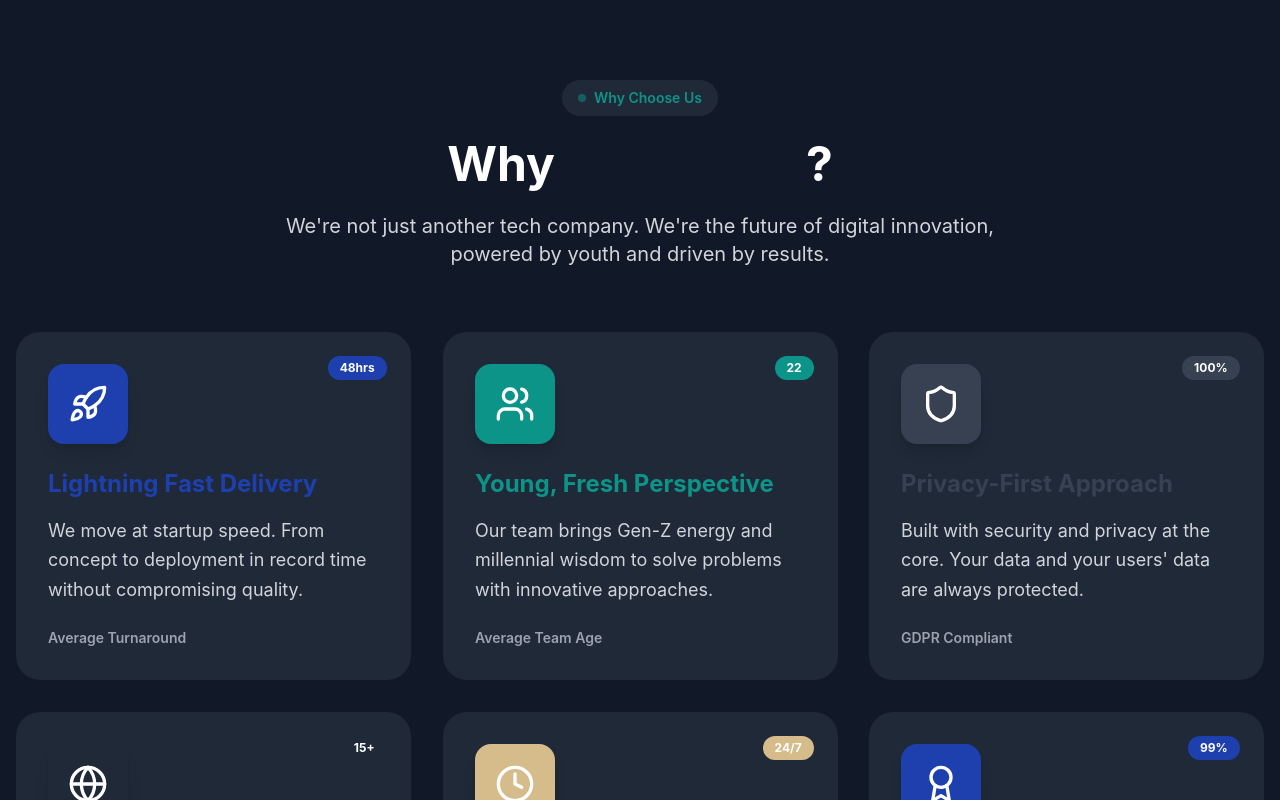
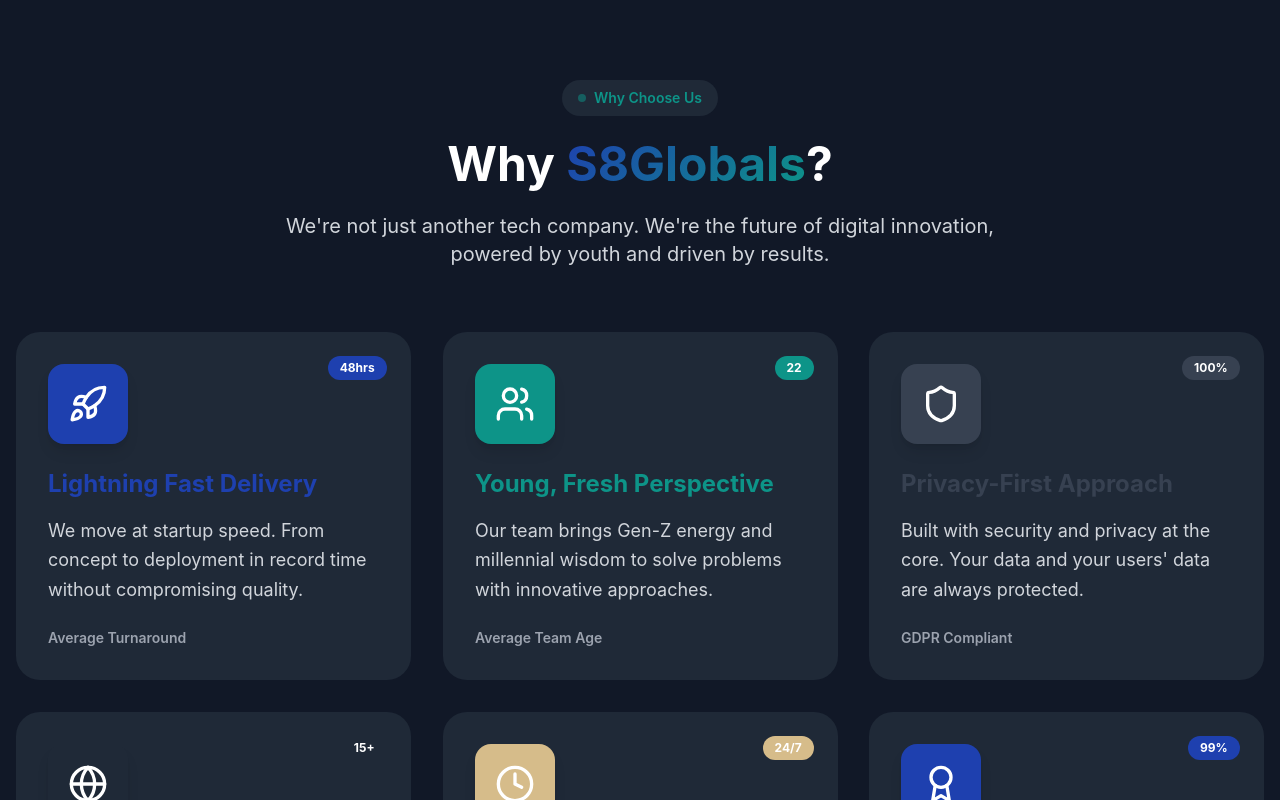
Before and after one commit to devspak-s8/s8Globals, a React (Vite) app: page / in a window 1280 px wide. Shown: the part 4280-5080 px from the top of the page. Built offline with nearby package versions, Linux system fonts and the light colour scheme.

Commit message:
fix: color issues

```diff
--- a/src/components/FAQ.tsx
+++ b/src/components/FAQ.tsx
@@ -151,7 +151,7 @@ const FAQ: React.FC<FAQProps> = ({ isDarkMode }) => {
             <h2 className={`text-4xl md:text-5xl font-bold mb-6 ${
               isDarkMode ? 'text-white' : 'text-gray-900'
             }`}>
-              Got <span className="bg-gradient-to-r from-primary-purple to-accent-red bg-clip-text text-transparent">Questions</span>?
+              Got <span className="gradient-text">Questions</span>?
             </h2>
             <p className={`text-xl max-w-3xl mx-auto ${
               isDarkMode ? 'text-gray-300' : 'text-gray-600'
--- a/src/components/Testimonials.tsx
+++ b/src/components/Testimonials.tsx
@@ -93,7 +93,7 @@ const Testimonials: React.FC<TestimonialsProps> = ({ isDarkMode }) => {
             <h2 className={`text-4xl md:text-5xl font-bold mb-6 ${
               isDarkMode ? 'text-bg-light' : 'text-text-dark'
             }`}>
-              What Our Clients <span className="bg-gradient-to-r from-accent-red to-primary-orange bg-clip-text text-transparent">Say</span>
+              What Our Clients <span className="bg-gradient-to-r from-accent-red to-primary-orange bg-clip-text gradient-text">Say</span>
             </h2>
             <p className={`text-xl max-w-2xl mx-auto ${
               isDarkMode ? 'text-gray-400' : 'text-gray-text'
--- a/src/components/WhyChooseUs.tsx
+++ b/src/components/WhyChooseUs.tsx
@@ -112,9 +112,9 @@ const WhyChooseUs: React.FC<WhyChooseUsProps> = ({ isDarkMode }) => {
               Why Choose Us
             </div>
             <h2 className={`text-4xl md:text-5xl font-bold mb-6 ${
-              isDarkMode ? 'text-white' : 'text-gray-900'
+              isDarkMode ? 'text-white' : 'text-text-dark'
             }`}>
-              Why <span className="bg-gradient-to-r from-primary-orange to-accent-red bg-clip-text text-transparent">S8Globals</span>?
+              Why <span className="gradient-text">S8Globals</span>?
             </h2>
             <p className={`text-xl max-w-3xl mx-auto ${
               isDarkMode ? 'text-gray-300' : 'text-gray-600'
```
